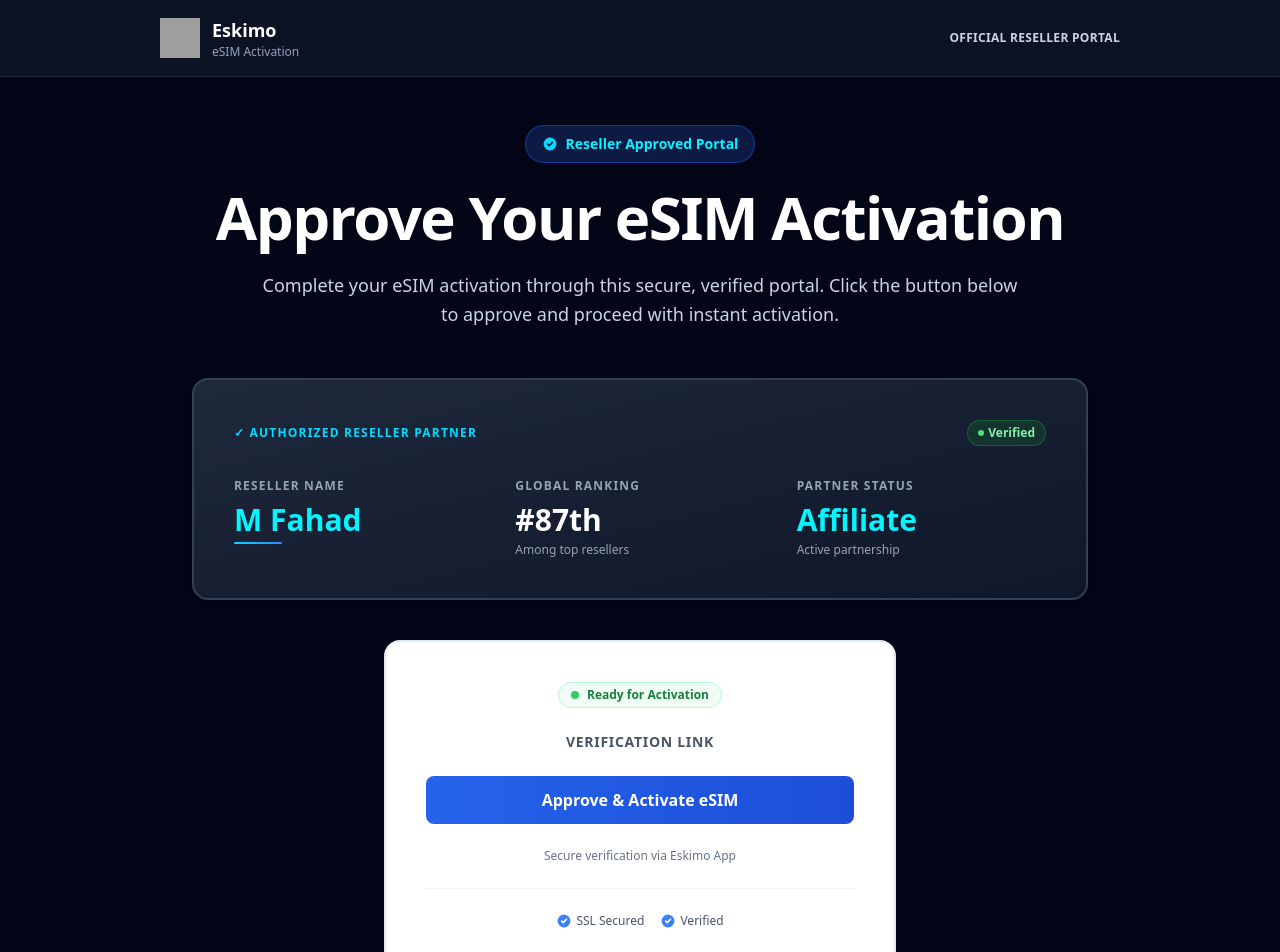
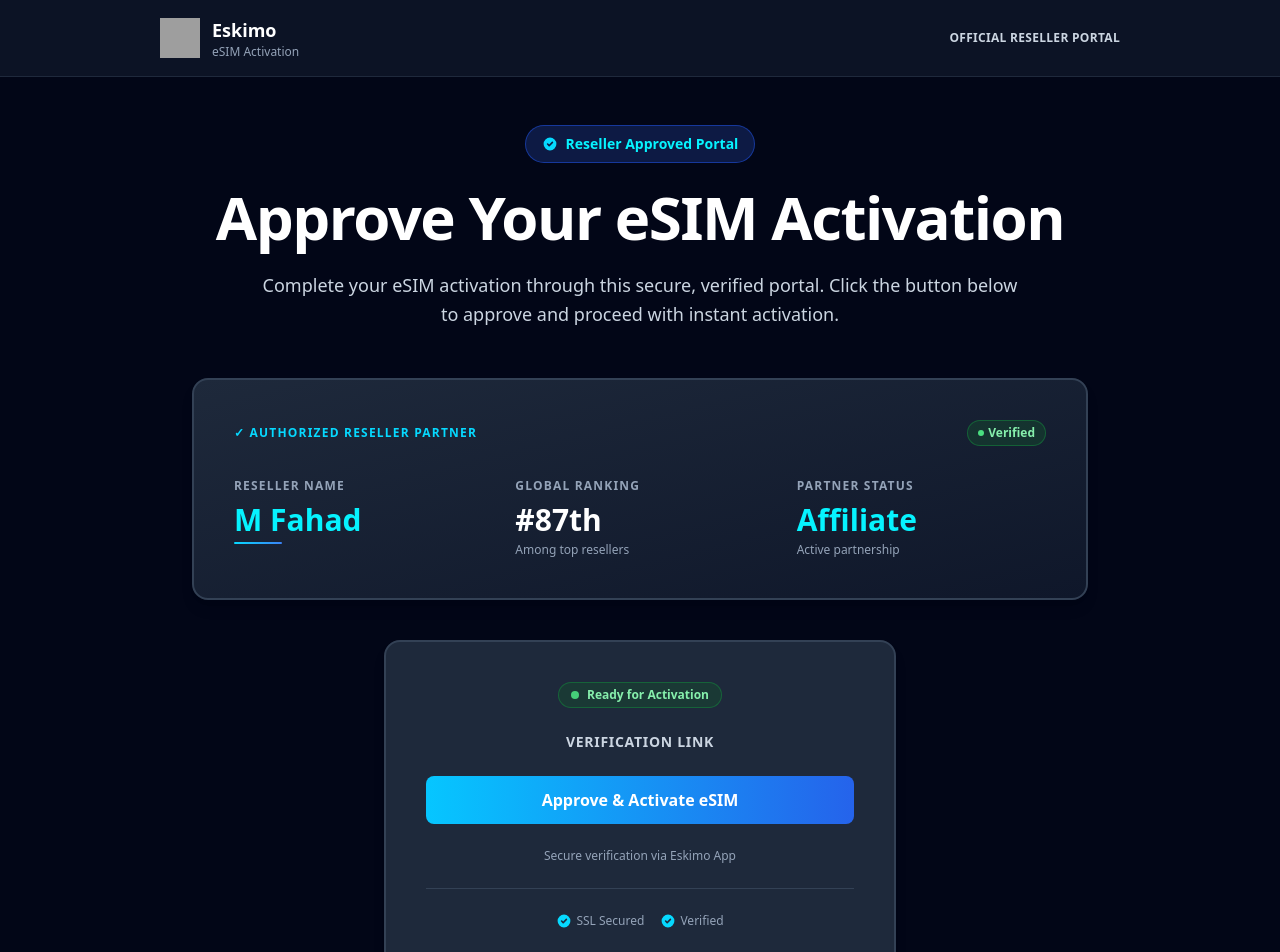
Before and after one commit to TheGatewayMaker/approval-eskimo1, a React (Vite) app: page / in a window 1280 px wide. Shown: the top 952 px of the page. Built offline with nearby package versions, Linux system fonts and the light colour scheme; grey boxes are pictures that could not be loaded.

Commit message:
Update approval card for dark mode
cgen-55254cf2188b4af69d8f62ff3702c027

```diff
--- a/client/components/esim-portal/ApprovalCard.tsx
+++ b/client/components/esim-portal/ApprovalCard.tsx
@@ -1,17 +1,17 @@
 export function ApprovalCard() {
   return (
     <div className="mb-12 flex justify-center">
-      <div className="bg-white border-2 border-slate-200 rounded-2xl p-8 sm:p-10 shadow-sm hover:shadow-md transition-shadow w-full max-w-lg">
+      <div className="bg-slate-800 border-2 border-slate-700 rounded-2xl p-8 sm:p-10 shadow-lg hover:shadow-xl transition-shadow w-full max-w-lg">
         <div className="flex items-center justify-center mb-6">
-          <div className="flex items-center gap-2 px-3 py-1 rounded-full bg-green-50 border border-green-200">
-            <div className="w-2 h-2 bg-green-500 rounded-full animate-pulse" />
-            <span className="text-xs font-semibold text-green-700">
+          <div className="flex items-center gap-2 px-3 py-1 rounded-full bg-green-900/40 border border-green-700/60">
+            <div className="w-2 h-2 bg-green-400 rounded-full animate-pulse" />
+            <span className="text-xs font-semibold text-green-300">
               Ready for Activation
             </span>
           </div>
         </div>
 
-        <p className="text-sm font-semibold text-slate-600 uppercase tracking-wider mb-6 text-center">
+        <p className="text-sm font-semibold text-slate-300 uppercase tracking-wider mb-6 text-center">
           Verification Link
         </p>
 
@@ -22,21 +22,21 @@ export function ApprovalCard() {
             rel="noopener noreferrer"
             className="block group w-full"
           >
-            <div className="bg-gradient-to-r from-blue-600 to-blue-700 px-6 py-3 rounded-lg text-white font-bold text-base text-center hover:shadow-lg hover:scale-105 transition-all duration-200 cursor-pointer">
+            <div className="bg-gradient-to-r from-cyan-500 to-blue-600 px-6 py-3 rounded-lg text-white font-bold text-base text-center hover:shadow-lg hover:scale-105 transition-all duration-200 cursor-pointer">
               Approve & Activate eSIM
             </div>
           </a>
         </div>
 
-        <p className="text-xs text-slate-500 text-center">
+        <p className="text-xs text-slate-400 text-center">
           Secure verification via Eskimo App
         </p>
 
-        <div className="mt-6 pt-6 border-t border-slate-100">
-          <div className="flex items-center justify-center gap-4 text-xs text-slate-600">
+        <div className="mt-6 pt-6 border-t border-slate-700">
+          <div className="flex items-center justify-center gap-4 text-xs text-slate-400">
             <div className="flex items-center gap-1">
               <svg
-                className="w-4 h-4 text-blue-500"
+                className="w-4 h-4 text-cyan-400"
                 fill="currentColor"
                 viewBox="0 0 20 20"
               >
@@ -50,7 +50,7 @@ export function ApprovalCard() {
             </div>
             <div className="flex items-center gap-1">
               <svg
-                className="w-4 h-4 text-blue-500"
+                className="w-4 h-4 text-cyan-400"
                 fill="currentColor"
                 viewBox="0 0 20 20"
               >
```
